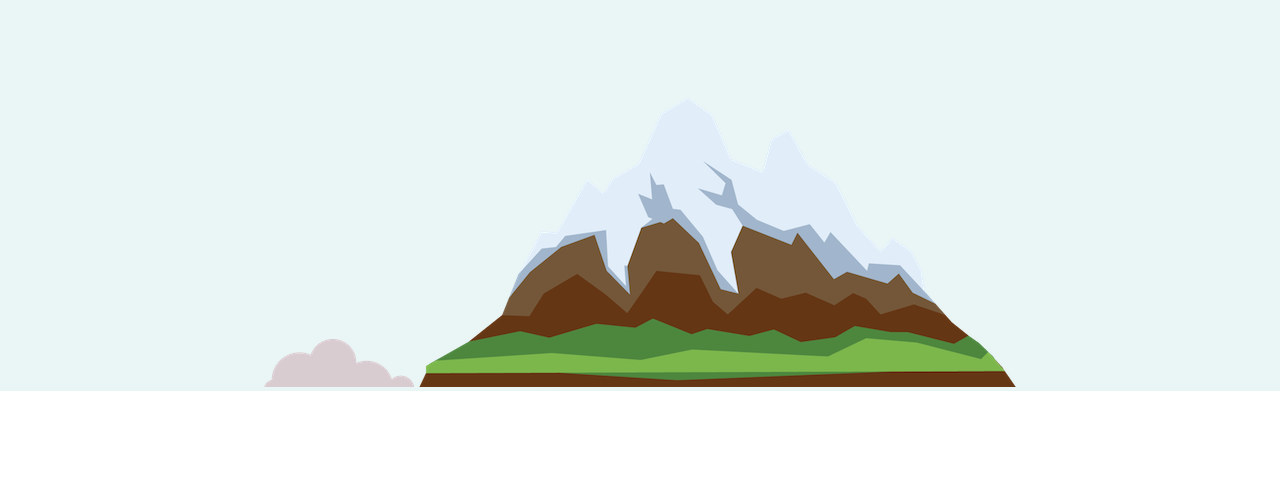
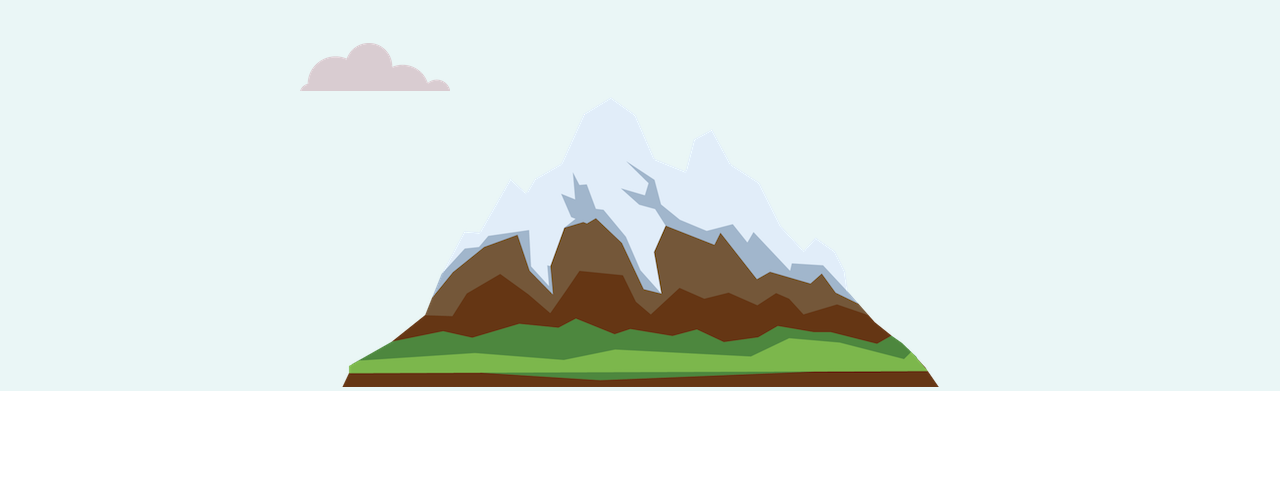
Before and after one commit to royy108/Profile, a plain HTML site: page index.html in a window 1280 px wide. Shown: the part 277-765 px from the top of the page. Drawn offline with Linux system fonts and the light colour scheme; grey boxes are pictures that could not be loaded.

Commit message:
Update styles.css

```diff
--- a/css/styles.css
+++ b/css/styles.css
@@ -45,13 +45,14 @@ h3 {
     position: absolute;
     right: 300px;
     top: 50;
+    padding-top: 50px;
 }
 
-.top-cloud {
+.bottom-cloud {
     position: absolute;
-    right: 300px;
-    top: 50;
-    padding-top: 50px;
+    left: 300px;
+    bottom: 300px;
+
 }
 
 .btn {
```
